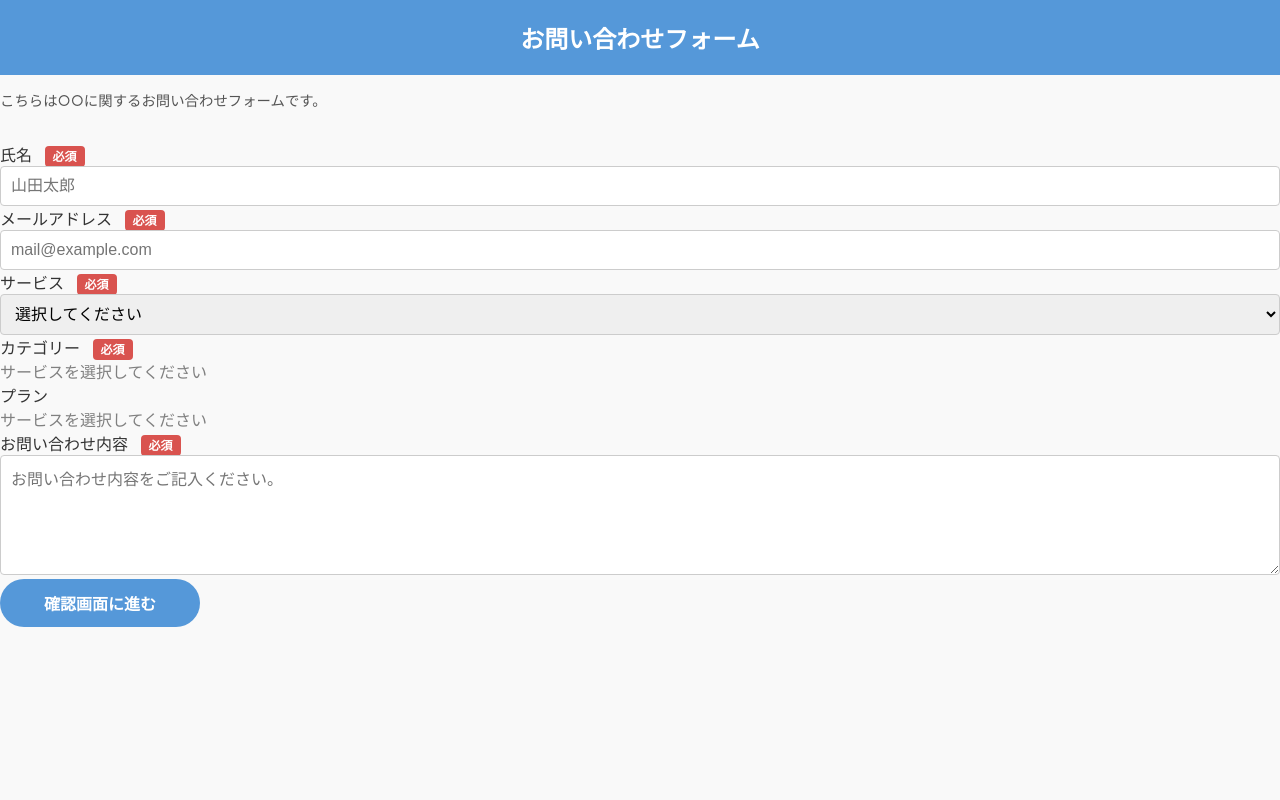
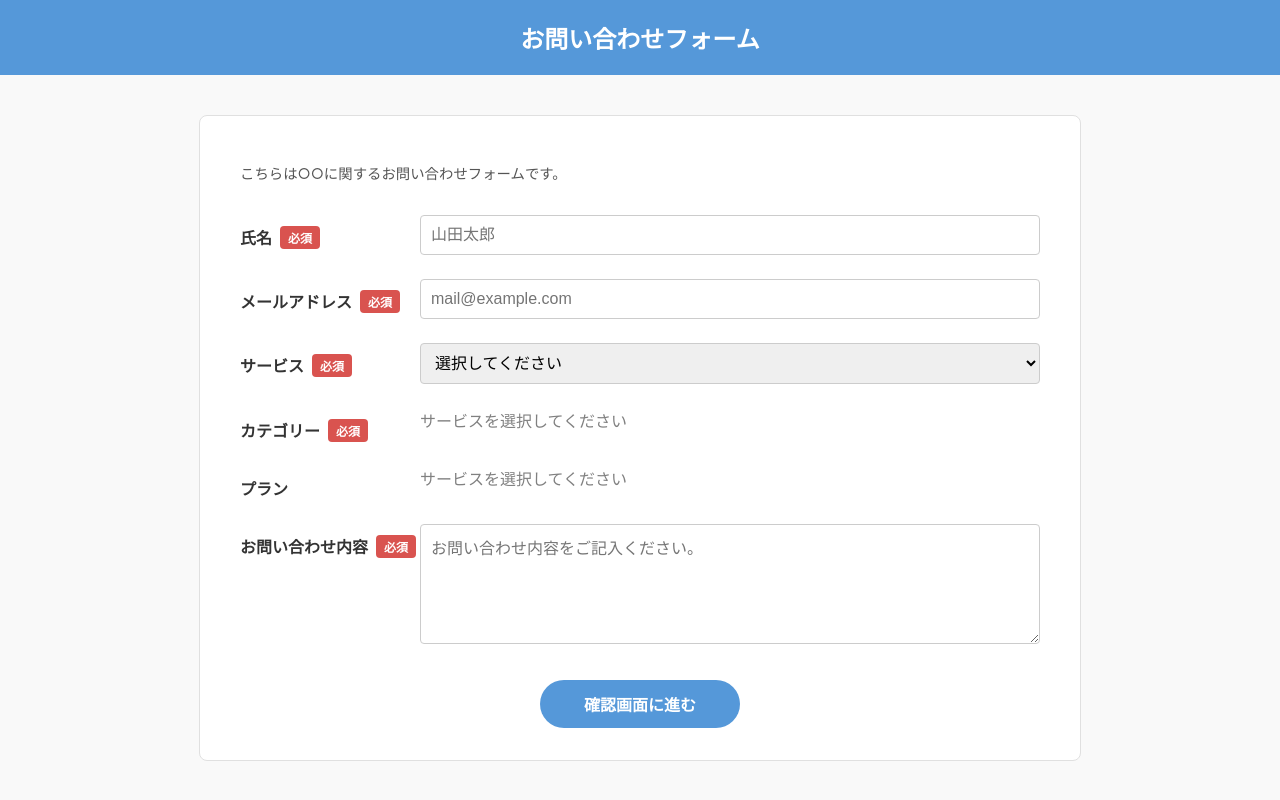
Before and after one commit to PANAKA-4696/gmo-contact-form, a React (Vite) app: page / in a window 1280 px wide. Built offline with nearby package versions, Linux system fonts and the light colour scheme.

Commit message:
cssに対応するようにそれぞれのreturnによるUIの出力を調整。

```diff
--- a/src/App.tsx
+++ b/src/App.tsx
@@ -98,52 +98,44 @@ function App() {
   };
 
   return (
-    // ↓↓↓ <div> を <React.Fragment> (または単に <>) に変更し、
-    //     グローバルの .container を削除します
-    <>
-      {/* 青いヘッダー部分 */}
+    <> {/* グローバルの <div> は削除 */}
+
+      {/* 1. 青色のヘッダーを追加 */}
       <header className="app-header">
         お問い合わせフォーム
       </header>
-      {/* 各画面のコンテンツを.page-content(入力)または.confirm-container / .complete-container(確認・完了)で囲む */}
-      {/* screen の状態が 'input' の場合に表示する内容 */}
+
+      {/* 2. 各画面のラッパーを変更 */}
+
       {screen === 'input' && (
-        <div className="page-content">{/* 枠線・影付きコンテナ */}
-        <p className="page-subtitle">こちらは○○に関するお問い合わせフォームです。</p>
-          {/* <h1> と <p> はヘッダーと重複するため削除 */}
-          {/* InputForm コンポーネントを呼び出し、必要な情報を渡す */}
+        <div className="page-content-boxed"> {/* 枠線・影付きコンテナ */}
+          {/* ★修正★ <p> タグを復活させます */}
+          <p className="page-subtitle">こちらは○○に関するお問い合わせフォームです。</p>
           <InputForm
-            formData={formData}       // 現在の入力内容を props として渡す
-            setFormData={setFormData} // 内容を更新する関数を props として渡す
-            onSubmit={handleConfirm}  // 送信ボタンが押されたときの関数を props として渡す
-            //errors state をInputForm に渡します
+            formData={formData}
+            setFormData={setFormData}
+            onSubmit={handleConfirm}
             errors={errors}
           />
         </div>
       )}
 
-      {/* confirm画面のTODOをConfirmScreenコンポーネントｂに置き換える */}
-      {/* screen の状態が 'confirm' の場合に表示する内容 */}
       {screen === 'confirm' && (
-        <div className="confirm-container">{/* 枠線・影なしコンテナ */}
-          {/* <h1> はヘッダーと重複するため削除 */}
+        <div className="page-content-full"> {/* 枠線なしコンテナ */}
+          {/* ★修正★ <p> タグを復活させます */}
+          <p className="page-subtitle">入力内容にお間違いないかご確認ください。</p>
           <ConfirmScreen
-            formData={formData} //データを表示用に渡す
-            onEdit={handleEdit} //「戻る」関数を渡す
-            onSubmit={handleSubmitForm} //「送信」関数を渡す
+            formData={formData}
+            onEdit={handleEdit}
+            onSubmit={handleSubmitForm} // ← タイプミス修正を反映
           />
         </div>
       )}
 
-
-      {/* complete画面のTODOをCompleteScreenコンポーネントに置き換える */}
-      {/* screen の状態が 'complete' の場合に表示する内容 */}
       {screen === 'complete' && (
-        <div className="complete-container">{/* 枠線・影なしコンテナ */}
-          {/* <h1> はヘッダーと重複するため削除 */}
-          <p>お問い合わせが送信されました。</p>
+        <div className="page-content-full"> {/* 枠線なしコンテナ */}
           <CompleteScreen
-            onReset={handleReset} //「入力画面に戻る」関数を渡す
+            onReset={handleReset}
           />
         </div>
       )}
--- a/src/components/ConfirmScreen.tsx
+++ b/src/components/ConfirmScreen.tsx
@@ -12,40 +12,41 @@ const ConfirmScreen: React.FC<ConfirmScreenProps> = ({ formData, onEdit, onSubmi
     const displayedPlans = formData.plans.join('・');
 
     return (
-        <div className="confirm-container">
-            {/* PDF (Page 6) [cite: 41]のデザインを参考に、テーブルで表示 */}
-            <table>
-                <tbody>
-                    <tr>
-                        <th>氏名</th>
-                        <td>{formData.name}</td>
-                    </tr>
-                    <tr>
-                        <th>メールアドレス</th>
-                        <td>{formData.email}</td>
-                    </tr>
-                    <tr>
-                        <th>サービス</th>
-                        <td>{formData.service}</td>
-                    </tr>
-                    <tr>
-                        <th>カテゴリー</th>
-                        <td>{formData.category}</td>
-                    </tr>
-                    <tr>
-                        <th>プラン</th>
-                        {/* プランが選択されていない場合も考慮 */}
-                        <td>{displayedPlans || '(選択なし)'}</td>
-                    </tr>
-                    <tr>
-                        <th>お問い合わせ内容</th>
-                        {/* 改行を<br>タグに変換して表示(任意・より新設) */}
-                        <td style={{ whiteSpace: 'pre-wrap' }}>{formData.content}</td>
-                    </tr>
-                </tbody>
-            </table>
+        <>
+            <div className="confirm-list">
+                {/* 氏名 */}
+                <div className="confirm-item">
+                    <div className="confirm-item-label">氏名</div>
+                    <div className="confirm-item-value">{formData.name}</div>
+                </div>
+                {/* メールアドレス */}
+                <div className="confirm-item">
+                    <div className="confirm-item-label">メールアドレス</div>
+                    <div className="confirm-item-value">{formData.email}</div>
+                </div>
+                {/* サービス */}
+                <div className="confirm-item">
+                    <div className="confirm-item-label">サービス</div>
+                    <div className="confirm-item-value">{formData.service}</div>
+                </div>
+                {/* カテゴリー */}
+                <div className="confirm-item">
+                    <div className="confirm-item-label">カテゴリー</div>
+                    <div className="confirm-item-value">{formData.category}</div>
+                </div>
+                {/* プラン */}
+                <div className="confirm-item">
+                    <div className="confirm-item-label">プラン</div>
+                    <div className="confirm-item-value">{displayedPlans || '(選択なし)'}</div>
+                </div>
+                {/* お問い合わせ内容 */}
+                <div className="confirm-item">
+                    <div className="confirm-item-label">お問い合わせ内容</div>
+                    <div className="confirm-item-value">{formData.content}</div>
+                </div>
+            </div>
 
-            {/* ボタンエリア */}
+            {/* ボタンエリア (変更なし) */}
             <div className="button-group">
                 <button type="button" onClick={onEdit} className="back-button">
                     入力画面に戻る
@@ -54,7 +55,7 @@ const ConfirmScreen: React.FC<ConfirmScreenProps> = ({ formData, onEdit, onSubmi
                     送信する
                 </button>
             </div>
-        </div>
+        </>
     );
 };
 
--- a/src/components/InputForm.tsx
+++ b/src/components/InputForm.tsx
@@ -74,23 +74,26 @@ const InputForm: React.FC<InputFormProps> = ({ formData, setFormData, onSubmit,
     return (
         <form onSubmit={handleSubmit}>
             {/* 氏名 */}
-            <div>
-                <label>氏名 <span className='required-label'>必須</span></label>
+            <div className="form-row">
+                {/* ★修正★ 必須ラベルを追加 */}
+                <label>氏名 <span className="required-label">必須</span></label>
+                <div className="input-field">
                     <input
                         type="text"
-                name="name" //stateのキーと合わせる
-                value={formData.name} //stateと入力値を連動
-                onChange={handleChange} //入力されたら handleChange を呼ぶ
+                        name="name"
+                        value={formData.name}
+                        onChange={handleChange}
                         placeholder="山田太郎"
                     />
-
-                {/* エラーがあれば<p>タグで表示します */}
                     {errors.name && <p className="error-message">{errors.name}</p>}
+                </div>
             </div>
 
             {/* メールアドレス */}
-            <div>
-                <label>メールアドレス <span className='required-label'>必須</span></label>
+            <div className="form-row">
+                {/* ★修正★ 必須ラベルを追加 */}
+                <label>メールアドレス <span className="required-label">必須</span></label>
+                <div className="input-field">
                     <input
                         type="email"
                         name="email"
@@ -100,14 +103,15 @@ const InputForm: React.FC<InputFormProps> = ({ formData, setFormData, onSubmit,
                     />
                     {errors.email && <p className="error-message">{errors.email}</p>}
                 </div>
+            </div>
 
-            {/* サービス (ドロップダウン) を data.ts から動的に生成します */}
-            <div>
-                <label>サービス <span className='required-label'>必須</span></label>
-                <select name ="service" value={formData.service} onChange={handleChange}>
+            {/* サービス */}
+            <div className="form-row">
+                {/* ★修正★ 必須ラベルを追加 */}
+                <label>サービス <span className="required-label">必須</span></label>
+                <div className="input-field">
+                    <select name="service" value={formData.service} onChange={handleChange}>
                         <option value="">選択してください</option>
-
-                    {/* serviceNames配列を.map()で<option>タグに変換 */}
                         {serviceNames.map((serviceName) => (
                             <option key={serviceName} value={serviceName}>
                                 {serviceName}
@@ -116,14 +120,16 @@ const InputForm: React.FC<InputFormProps> = ({ formData, setFormData, onSubmit,
                     </select>
                     {errors.service && <p className="error-message">{errors.service}</p>}
                 </div>
+            </div>
 
-            {/* カテゴリー (ラジオボタン) を動的に生成します */}
-            <div>
-                <label>カテゴリー <span className='required-label'>必須</span></label>
-                <div>
-                    {/* サービスが選択されていて(currentOptionsが存在し)、currentOptions.categories があれば、それを .map() でラジオボタンに変換 */}
+            {/* カテゴリー */}
+            <div className="form-row">
+                {/* ★修正★ 必須ラベルを追加 */}
+                <label>カテゴリー <span className="required-label">必須</span></label>
+                <div className="input-field">
                     {currentOptions?.categories.map((category) => (
-                        <label key={category}>
+                        <div key={category}>
+                            <label>
                                 <input
                                     type="radio"
                                     name='category'
@@ -133,39 +139,40 @@ const InputForm: React.FC<InputFormProps> = ({ formData, setFormData, onSubmit,
                                 />
                                 {category}
                             </label>
+                        </div>
                     ))}
-                    {/* サービスが未選択の場合の表示 (任意) */}
                     {!formData.service && <p style={{ color: 'gray', margin: 0}}>サービスを選択してください</p>}
-                </div>
-                {/* ラジオボタンはグループ全体で1つのエラーを表示 */}
                     {errors.category && <p className="error-message">{errors.category}</p>}
                 </div>
+            </div>
 
-            {/* プラン (チェックボックス) を動的に生成します */}
-            <div>
+            {/* プラン */}
+            <div className="form-row">
                 <label>プラン</label>
-                <div>
-                    {/* カテゴリーと同様に、currentOptions.plansを.map()でチェックボックスに変換 */}
+                <div className="input-field">
                     {currentOptions?.plans.map((plan) => (
-                        <label key={plan}>
+                        <div key={plan}>
+                            <label>
                                 <input
                                     type="checkbox"
-                            name='plans' //name属性はhandlePlanChangeでは使いませんが、フォーム要素として一応設定
+                                    name='plans'
                                     value={plan}
                                     checked={formData.plans.includes(plan)}
                                     onChange={handlePlanChange}
                                 />
                                 {plan}
                             </label>
+                        </div>
                     ))}
-                    {/* サービスが未選択の場合の表示 (任意) */}
                     {!formData.service && <p style={{ color: 'gray', margin: 0 }}>サービスを選択してください</p>}
                 </div>
             </div>
 
-            {/* お問い合わせ内容 [cite: 37] */}
-            <div>
-                <label>お問い合わせ内容 <span className='required-label'>必須</span></label>
+            {/* お問い合わせ内容 */}
+            <div className="form-row">
+                {/* ★修正★ 必須ラベルを追加 */}
+                <label>お問い合わせ内容 <span className="required-label">必須</span></label>
+                <div className="input-field">
                     <textarea
                         name="content"
                         value={formData.content}
@@ -175,9 +182,10 @@ const InputForm: React.FC<InputFormProps> = ({ formData, setFormData, onSubmit,
                     />
                     {errors.content && <p className="error-message">{errors.content}</p>}
                 </div>
+            </div>
 
-            {/* 送信ボタン [cite: 38, 76] */}
-            <div>
+            {/* 送信ボタン */}
+            <div className="button-group">
                 <button type="submit">確認画面に進む</button>
             </div>
         </form>
```
Also changed, not shown: src/components/CompleteScreen.tsx (+6 -2 lines). Lines whose indentation alone changed are shown as unchanged.
